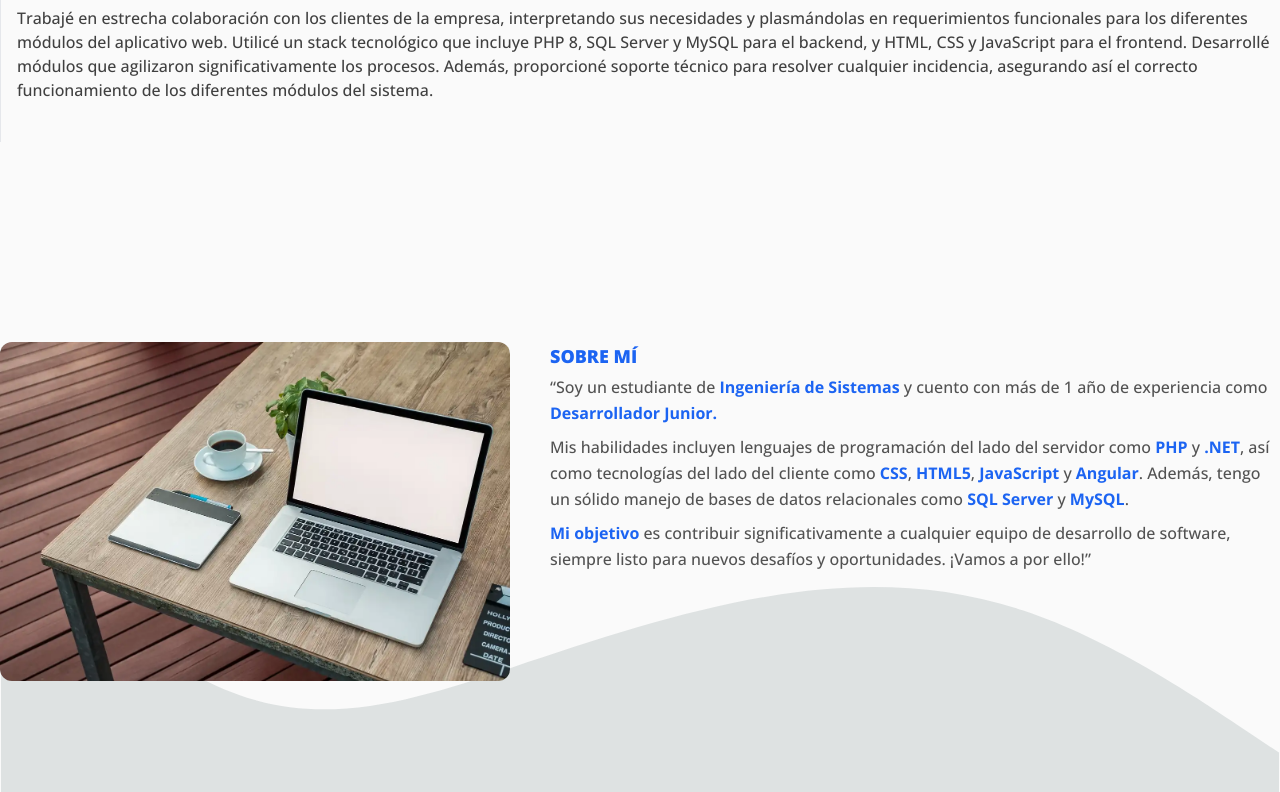
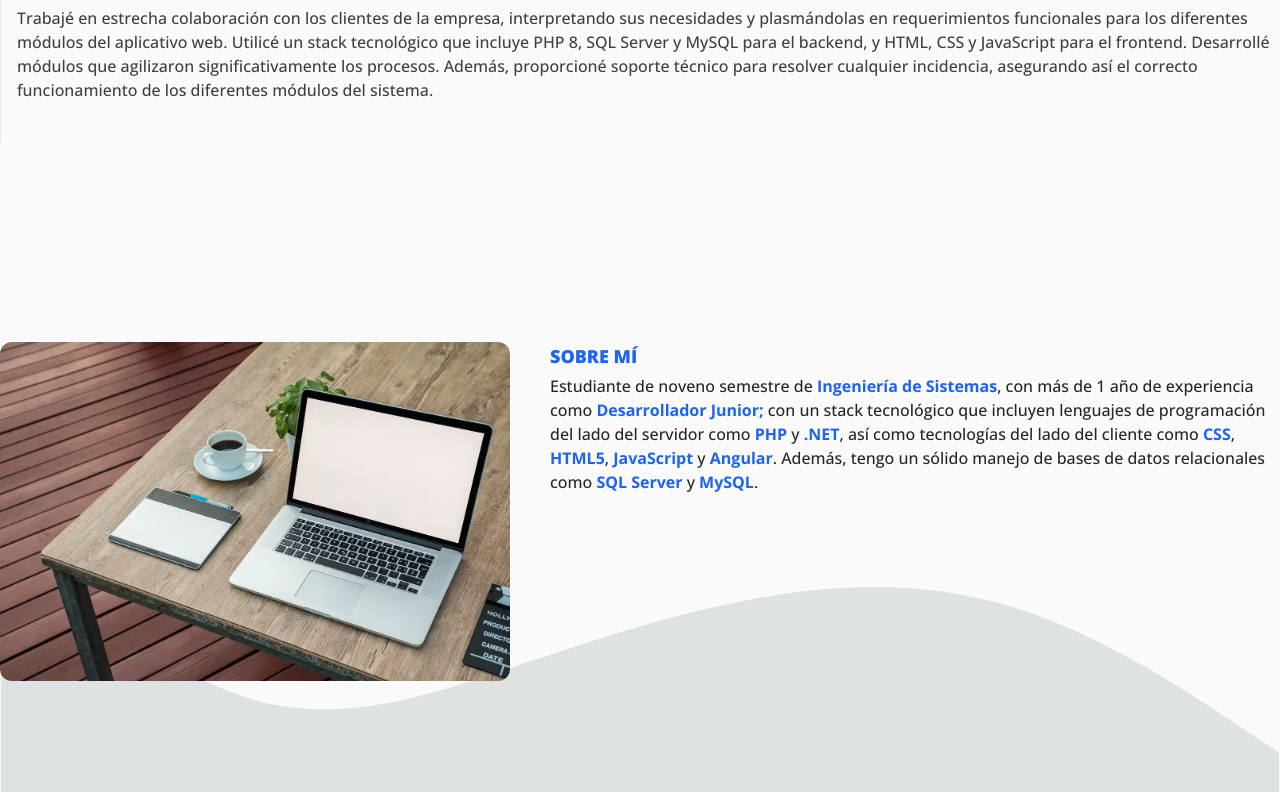
Before and after one commit to Alexander-CuellarN/portfolio, a website built with Vite: page index.html in a window 1280 px wide. Shown: the part 1018-1810 px from the top of the page. Built offline with nearby package versions, Linux system fonts and the light colour scheme.

Commit message:
Se modifico el about me

```diff
--- a/index.html
+++ b/index.html
@@ -47,7 +47,7 @@
         <h2 class="hero_title">Alexander Cuellar <br /><span class="section_subtitle">Desarrollador web junior</span>
         </h2>
         <p class="hero_text">
-          Soy un estudiante de Ingeniería de Sistemas, cuento con mas de 1 año de experiencia como desarrollador web
+          Estudiante de Ingeniería de Sistemas, cuento con mas de 1 año de experiencia como desarrollador web
           Junior.
         </p>
         <div class="hero_links">
@@ -200,12 +200,11 @@
       <!-- about text content -->
       <div class="about_content">
         <h3 class="section_subtitle mb-1">Sobre mí</h3>
-        <p class="about_text mb-2">
-          “Soy un estudiante de <strong class="strongText">Ingeniería de Sistemas</strong> y cuento con más de 1 año de
-          experiencia como <strong class="strongText">Desarrollador
-            Junior.</strong> </p>
-        <p class="about_text mb-2">
-          Mis habilidades incluyen lenguajes de programación del lado del servidor como <strong
+
+        <p>
+          Estudiante de noveno semestre de <strong class="strongText">Ingeniería de Sistemas</strong>, con más de 1 año de experiencia como
+          <strong class="strongText">Desarrollador Junior;</strong> con un stack tecnológico que incluyen lenguajes de programación del lado
+          del servidor como <strong
           class="strongText">PHP</strong> y <strong class="strongText">.NET</strong>, así como
         tecnologías del lado del cliente como <strong class="strongText">CSS</strong>, <strong
           class="strongText">HTML5</strong>, <strong class="strongText">JavaScript</strong> y <strong
@@ -213,10 +212,7 @@
         bases de datos relacionales como <strong class="strongText">SQL Server</strong> y <strong
           class="strongText">MySQL</strong>.
         </p>
-        <p class="about_text">
-          <strong class="strongText">Mi objetivo</strong> es contribuir significativamente a cualquier
-          equipo de desarrollo de software, siempre listo para nuevos desafíos y oportunidades. ¡Vamos a por ello!”
-        </p>
+
       </div>
     </div>
   </div>
```
Lines whose indentation alone changed are shown as unchanged.
